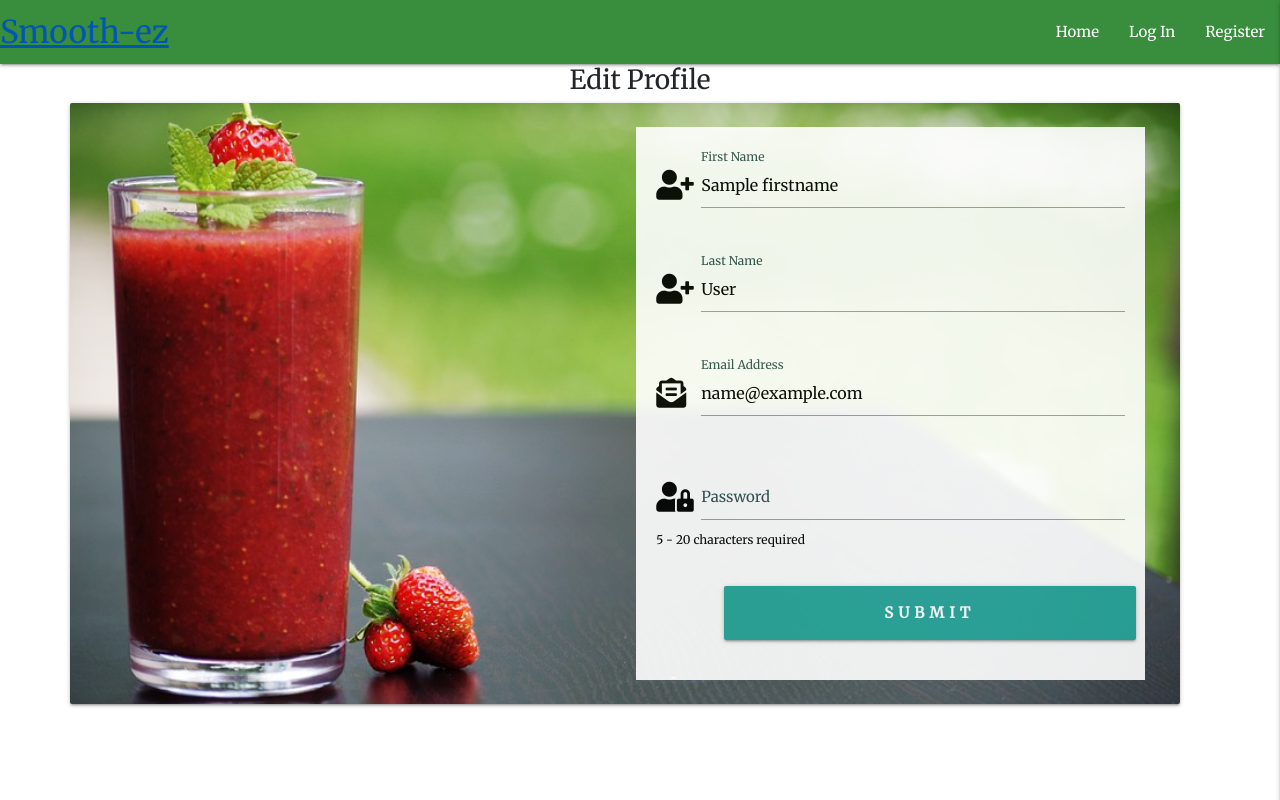
After one commit to colinflahive/CI-MS3-Smooth-ez, a Flask app: a page that uses templates/edit_profile.html in a window 1280 px wide. The commit adds this page. Run offline with Flask 2, Linux system fonts and the light colour scheme; a database or web service that is not in the repository returns one stand-in record (values such as "Sample title"); some libraries are stand-ins or nearby versions; some web fonts are replaced.

Commit message:
Edit and delete function added to user profile

```diff
--- a/app.py
+++ b/app.py
@@ -37,6 +37,9 @@ def register():
 
         register = {
             "username": request.form.get("username").lower(),
+            "firstname": request.form.get("firstname"),
+            "lastname": request.form.get("lastname"),
+            "email": request.form.get("email").lower(),
             "password": generate_password_hash(request.form.get("password"))
         }
         mongo.db.users.insert_one(register)
@@ -78,16 +81,53 @@ def login():
     return render_template("login.html")
 
 
-@app.route("/profile/<username>", methods=["GET", "POST"])
+@app.route("/profile/<username>", methods=["GET", "POST", "DELETE"])
 def profile(username):
+    if request.method == "GET":
     # grab the user's username from the db
-    username = mongo.db.users.find_one(
-        {"username": session["user"]})["username"]
+        user = mongo.db.users.find_one(
+            {"username": session["user"]})
+    # username = mongo.db.users.find_one(
+    #     {"username": session["user"]})["username"]
 
-    if session["user"]:
-        return render_template("add_smoothie.html", username=username)
+        if session["user"]:
+            return render_template("add_smoothie.html", user=user)
 
-    return redirect(url_for("login"))
+        return redirect(url_for("login"))
+
+
+@app.route("/delete/<username>", methods=["POST"])
+def delete_profile(username):
+    if request.method == "POST":
+        mongo.db.users.delete_one(
+            {"username": session["user"]})
+        session["user"] = None
+        return render_template("delete.html")
+
+
+@app.route("/edit_profile/<username>", methods=["GET", "POST"])
+def edit_profile(username):
+    if request.method == "POST":
+        # to check if the username already exists in the db
+
+        edit_profile = {
+            "firstname": request.form.get("firstname"),
+            "lastname": request.form.get("lastname"),
+            "email": request.form.get("email").lower(),
+            "password": generate_password_hash(request.form.get("password"))
+        }
+        mongo.db.users.update_one({"username": username},
+        {"$set": edit_profile})
+
+        # put the new user in to 'session' cookie
+        return redirect(url_for("profile", username=session["user"]))
+
+    elif request.method == "GET":
+        user = mongo.db.users.find_one(
+            {"username": username})
+
+        if user:
+            return render_template("edit_profile.html", user=user)
 
 
 @app.route("/logout")
--- /dev/null
+++ b/templates/delete.html
@@ -0,0 +1,6 @@
+{% extends "base.html" %}
+{% block content %}
+
+Your Profile Has Been Deleted
+
+{% endblock %}
--- /dev/null
+++ b/templates/edit_profile.html
@@ -0,0 +1,65 @@
+{% extends "base.html" %}
+{% block content %}
+
+<h3 class="center-align">Edit Profile</h3>
+
+<!--Image On Registration-->
+<div class="row card-panel background-img-panel">
+    <div class="col s12 m6">
+        <!-- <img src="static/assets/images/reg-page.jpg" class="reg-page-img" alt="Registration Smoothie Image" /> -->
+    </div>
+    <div class="col s12 m6">
+        <form method="POST" action="{{ url_for('edit_profile', username=user.username|lower)}}">
+            <div class="form-panel">
+                <!-- First Name -->
+                <div class="row">
+                    <div class="input-field col s12">
+                        <i class="fas fa-user-plus prefix"></i>
+                        <input id="firstname" name="firstname" type="text" class="validate" value="{{ user.firstname }}"
+                            required>
+                        <label for="firstname">First Name</label>
+                    </div>
+                </div>
+                <!-- Last Name -->
+                <div class="row">
+                    <div class="input-field col s12">
+                        <i class="fas fa-user-plus prefix"></i>
+                        <input id="lastname" name="lastname" type="text" class="validate" value="{{ user.lastname }}"
+                            required>
+                        <label for="lastname">Last Name</label>
+                    </div>
+                </div>
+
+                <!-- Email -->
+                <div class="row">
+                    <div class="input-field col s12">
+                        <i class="fas fa-envelope-open-text prefix"></i>
+                        <input id="email" name="email" type="email" value="{{ user.email }}" required>
+                        <label for="email">Email Address</label>
+                    </div>
+                </div>
+                <!-- Password -->
+                <div class="row">
+                    <div class="input-field col s12">
+                        <i class="fas fa-user-lock prefix"></i>
+                        <input id="password" name="password" type="password" minlength="5" maxlength="20"
+                            pattern="^[a-zA-Z0-9]{5,20}$" class="validate" required>
+                        <label for="password">Password</label>
+                        <small class="black-text mt-2">5 - 20 characters required</small>
+                    </div>
+                </div>
+                <div class="row">
+                    <button class="col s8 btn-large waves-effect waves-light" type="submit">
+                        <strong>Submit</strong></button>
+                </div>
+
+            </div>
+
+        </form>
+    </div>
+</div>
+
+<!--Registration Form-->
+
+
+{% endblock %}
```
Also changed, not shown: templates/profile.html (+6 -1 lines), templates/register.html (+5 -8 lines).
